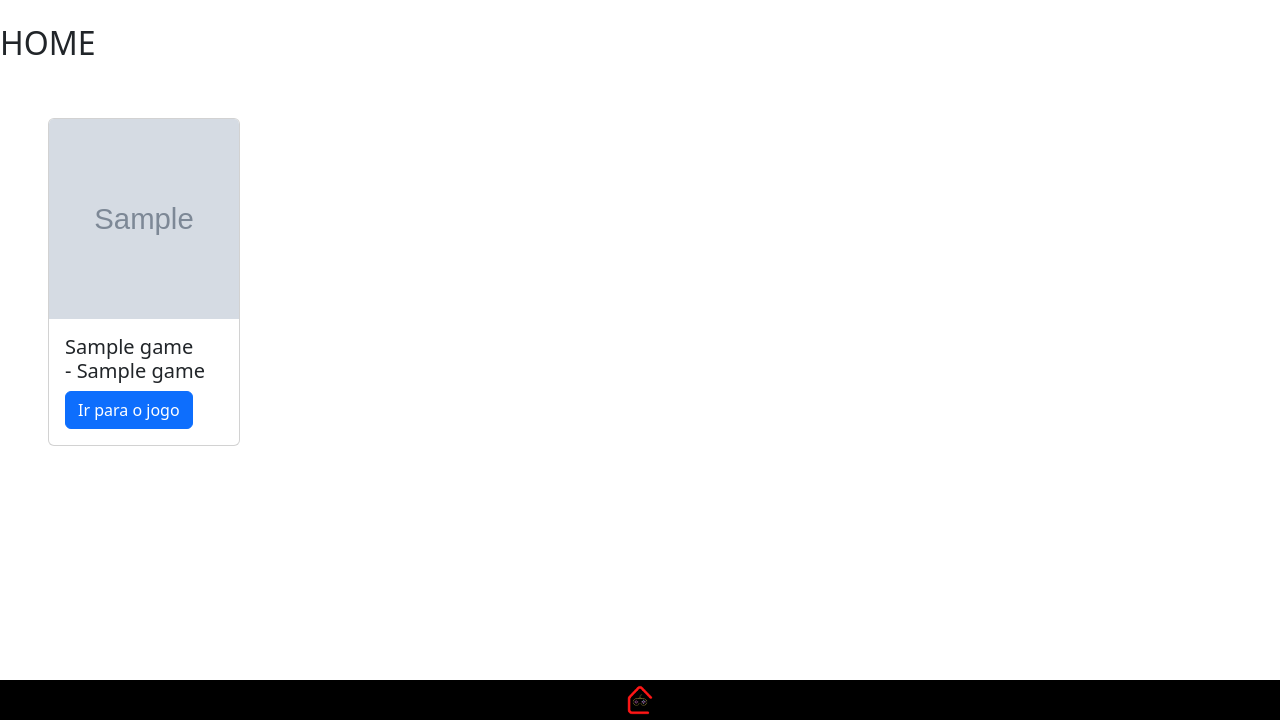
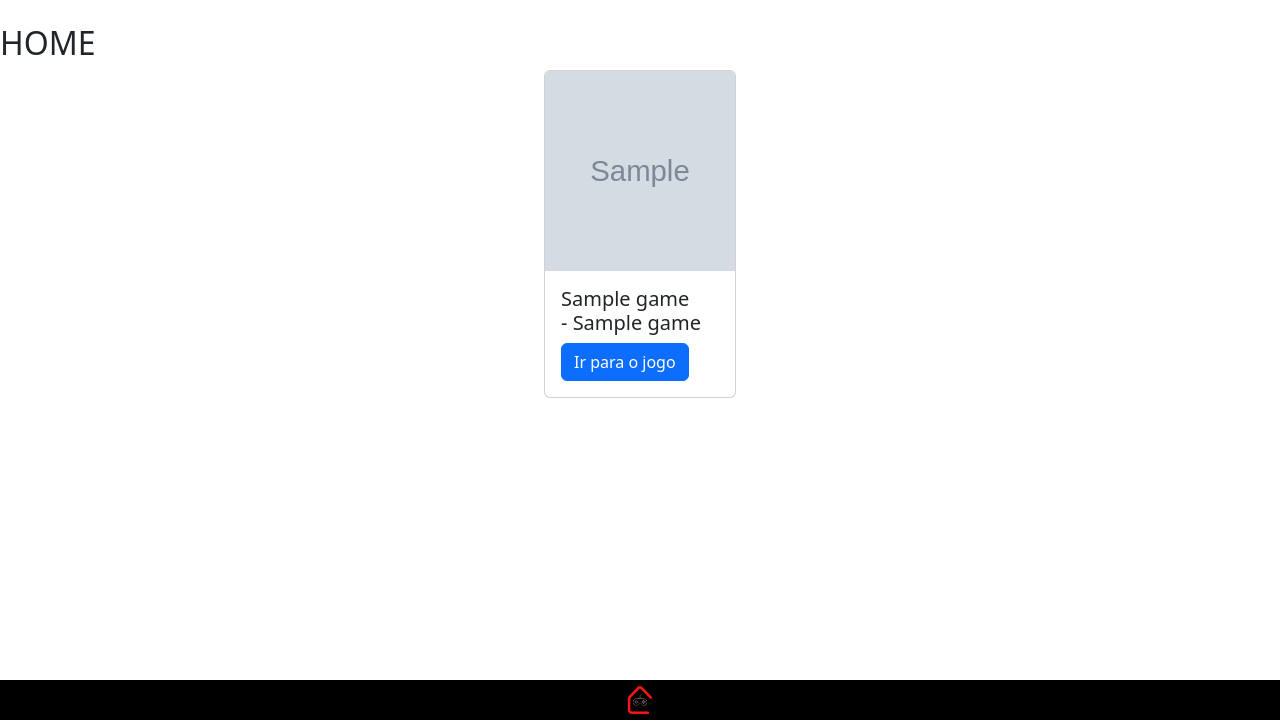
Before and after one commit to olucascruz/casa_dos_jogos, a Django app: page / in a window 1280 px wide. Shown: the part 80-800 px from the top of the page. Run offline with Django 4.2, Linux system fonts and the light colour scheme; a user stored in the database is signed in; tables that the repository leaves empty hold one stand-in row (values such as "Sample post"); grey boxes marked "Sample" are stand-in pictures.

Commit message:
refactor: update style

```diff
--- a/app/static/css/base.css
+++ b/app/static/css/base.css
@@ -47,7 +47,9 @@ footer{
 }
 
 .card-container{
-    padding: 3rem 3rem;
+    display: flex;
+    flex-direction: row;
+    justify-content: space-around;
 }
 
 .popupDescription{
```
